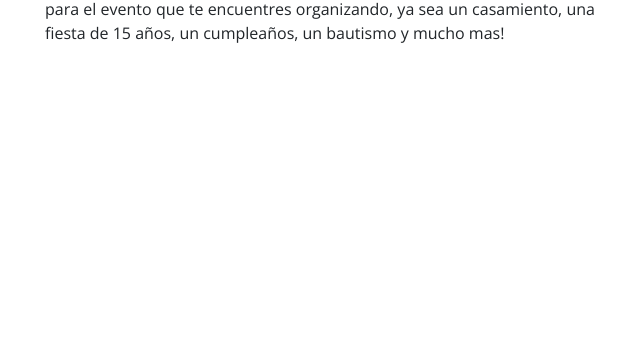
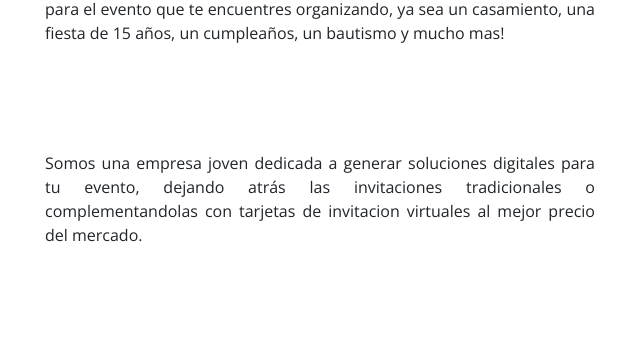
Before and after one commit to mitarjetavirtual/site, a plain HTML site: page index.html in a window 1280 px wide. Shown: the part 1027-1369 px from the top of the page, 0-635 px from the left. Drawn offline with nearby package versions, Linux system fonts and the light colour scheme.

Commit message:
Added text on section 1

```diff
--- a/index.html
+++ b/index.html
@@ -114,7 +114,8 @@
           <div class="col-12 col-lg-6 mobile-info ">
             <h3 class="title text-center">¿A que nos dedicamos?</h3>
              <p class="text-justify section1-text"> En <span class="bold"> MI TARJETA VIRTUAL </span> nos encargamos de crear una invitación digital para el evento que te encuentres organizando,  ya sea un casamiento, una fiesta de 15 años, un cumpleaños,  un bautismo y mucho mas! </p>
-          </div>
+          <p class="text-justify section1-text"> Somos una empresa joven dedicada a generar soluciones digitales para tu evento, dejando atrás las invitaciones tradicionales o complementandolas con tarjetas de invitacion virtuales al mejor precio del mercado. </p>
+</div>
           <div class="col-12 col-lg-6 mobile-info ">
               <img class="" src="images/mobile-info.jpg" width="100%" alt="">
 
```
